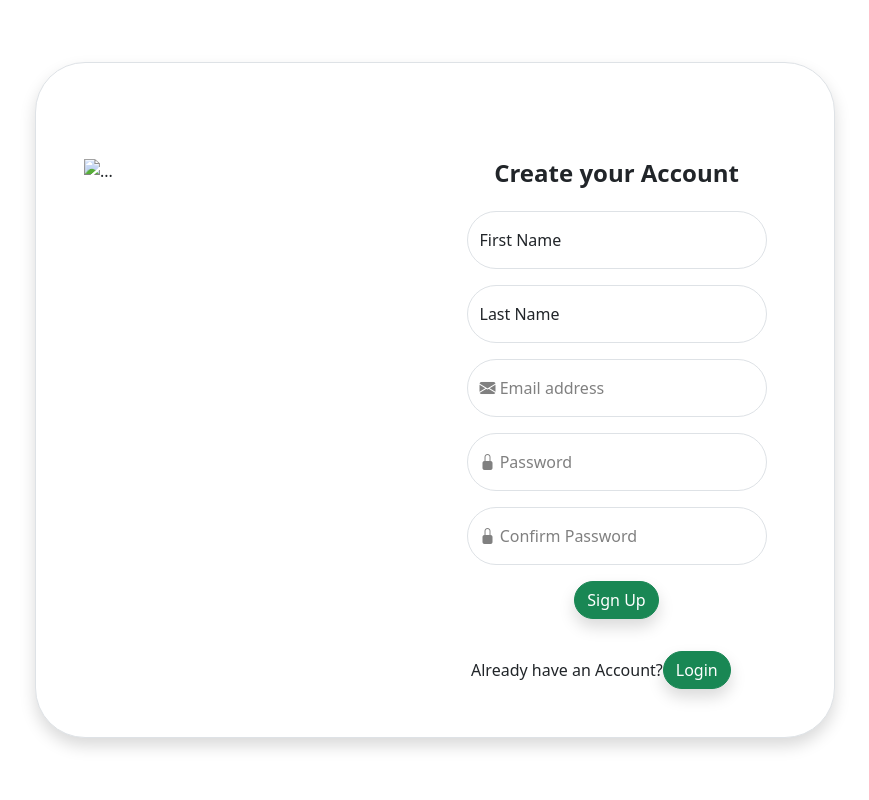
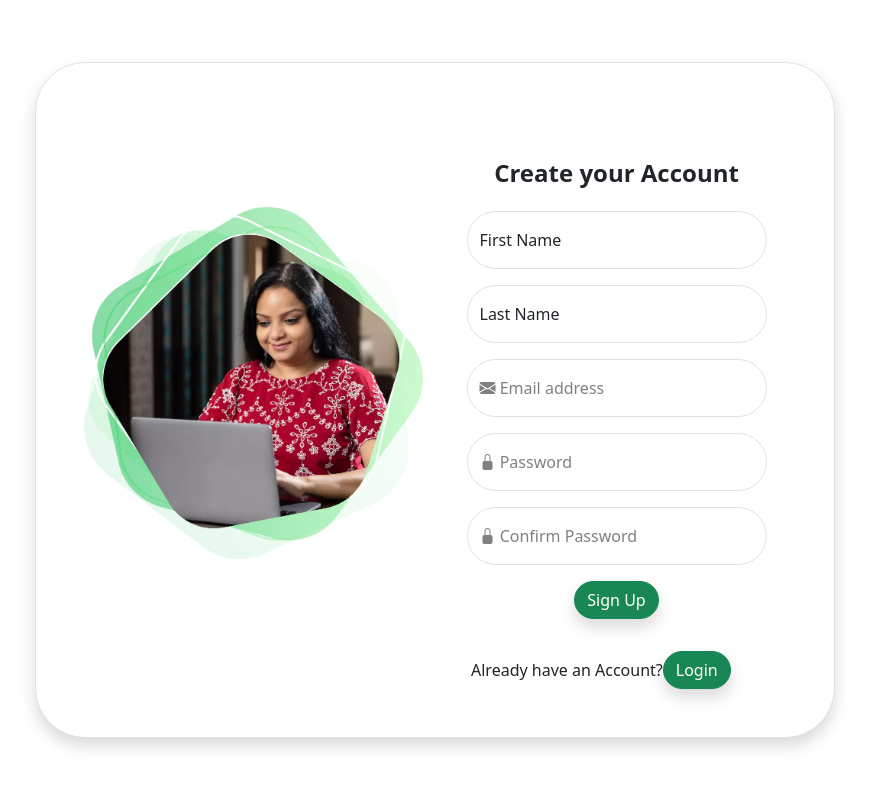
Before and after one commit to BHARATHQUENTIN/guviContest, a PHP site: page /register.html in a window 1280 px wide. Shown: the whole page, without its empty margins (205-1074 px from the left). Run offline with PHP 8.4, Linux system fonts and the light colour scheme; some libraries are stand-ins or nearby versions.

Commit message:
updatedpng

```diff
--- a/register.html
+++ b/register.html
@@ -14,12 +14,7 @@
     <link href="css/register.css" rel="stylesheet">
     <link rel="stylesheet" href="//cdn.jsdelivr.net/npm/alertifyjs@1.13.1/build/css/themes/bootstrap.min.css"/>
 
-    <script src="https://ajax.googleapis.com/ajax/libs/jquery/3.5.1/jquery.min.js"></script>
 
-
-
-    <script src="https://unpkg.com/sweetalert/dist/sweetalert.min.js"></script>
-     <script src="js/register.js"></script>
 
 
 
@@ -30,9 +25,20 @@
     <div class="container custom bg-white border p-5  shadow " style="max-width: 800px;">
         <div class="row">
 
-            <div class="col-md container justify-content-center mt-5 d-none d-md-block">
-                <img src="" class="img-fluid d-block w-100 h-100 " alt="...">
+            <div class="col-md container justify-content-center mt-5  d-none d-md-block ">
+                <div id="imageCarousel" class="carousel slide" data-bs-ride="carousel" data-bs-interval="3000">
+                    <!-- Set data-bs-interval to the desired interval in milliseconds (3000ms = 3 seconds) -->
+                    <div class="carousel-inner">
+                        <div class="carousel-item active mt-5">
+                            <img src="assets/images/woman2.webp" class="d-block w-100" alt="Woman 1">
+                        </div>
+                        <div class="carousel-item mt-5">
+                            <img src="assets/images/woman3.webp" class="d-block w-100" alt="Woman 2">
+                        </div>
+                    </div>
+                </div>
             </div>
+
 
             <div class="col mt-5">
                 <!-- Signup Form -->
@@ -103,7 +109,11 @@
 
 
 
+    <script src="https://ajax.googleapis.com/ajax/libs/jquery/3.5.1/jquery.min.js"></script>
 
+    <script src="https://unpkg.com/sweetalert/dist/sweetalert.min.js"></script>
+
+     <script src="js/register.js"></script>
 
     <script src="https://cdn.jsdelivr.net/npm/bootstrap@5.0.2/dist/js/bootstrap.bundle.min.js"
         integrity="sha384-MrcW6ZMFYlzcLA8Nl+NtUVF0sA7MsXsP1UyJoMp4YLEuNSfAP+JcXn/tWtIaxVXM"
```
Also changed, not shown: php/profile.php (+19 -0 lines), profile.html (+5 -13 lines), assets/images/profile.png (added), assets/images/shutdown.png (added), js/profile.js (line endings or trailing spaces).
